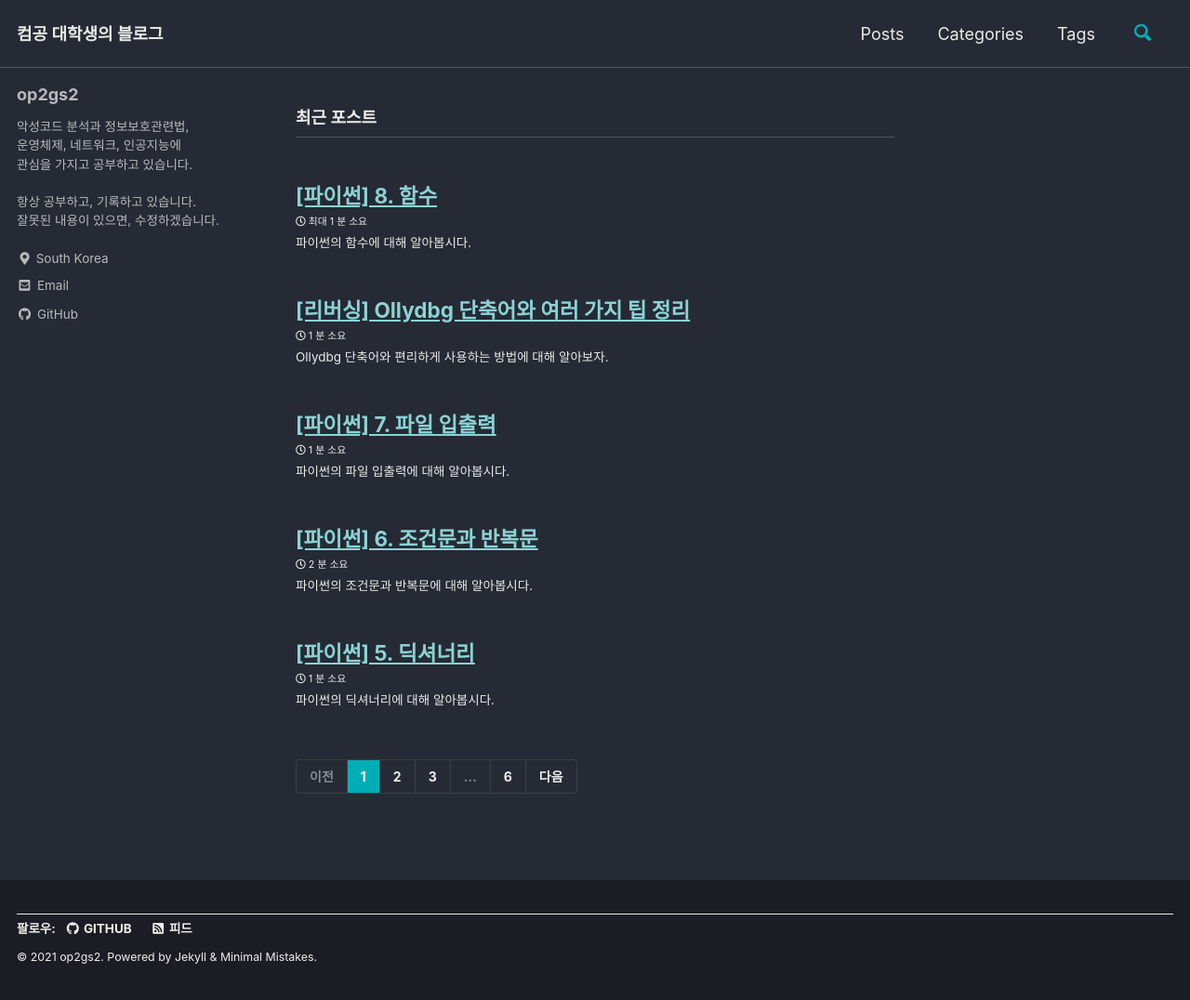
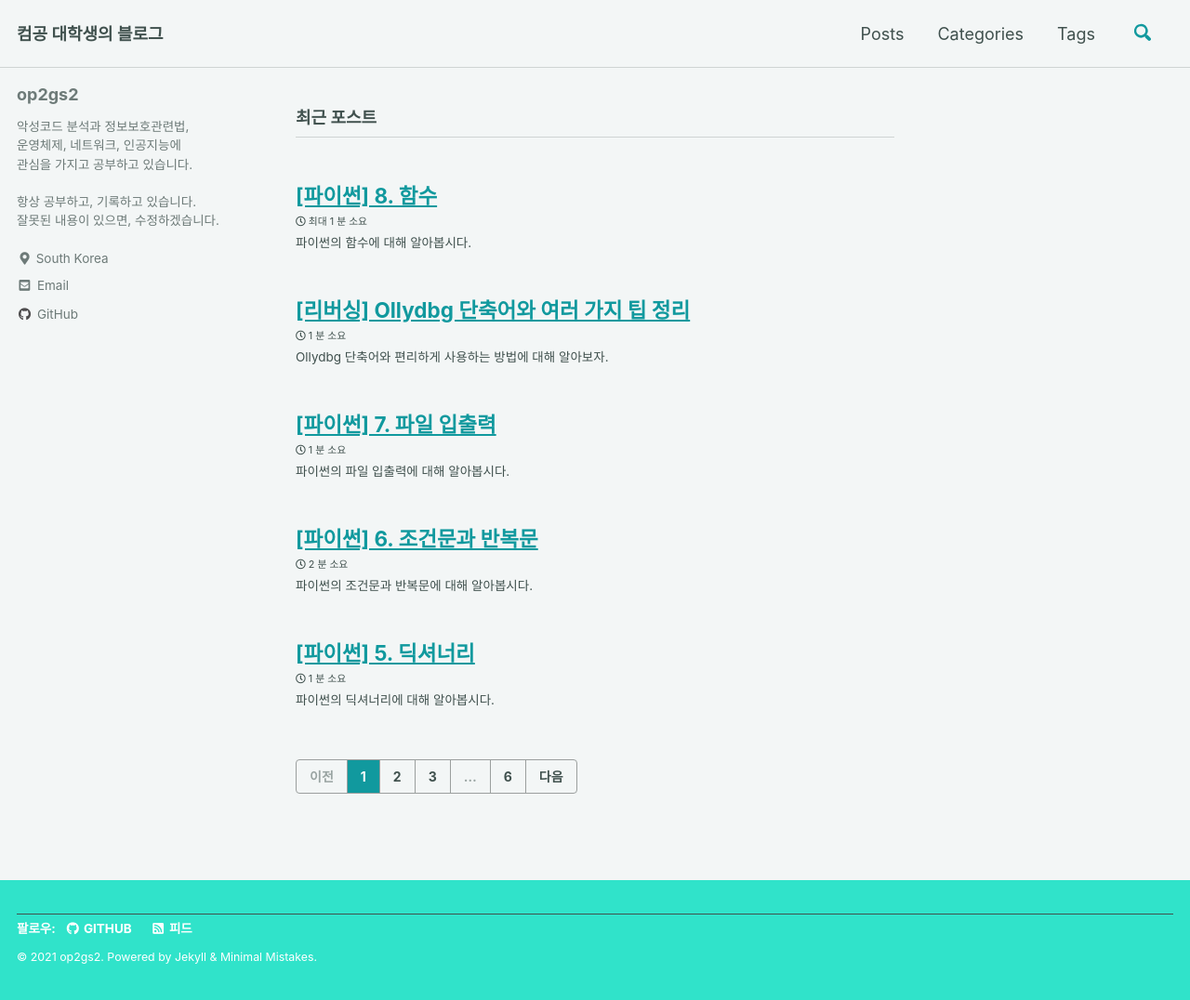
Before and after one commit to DongkilShin1/op2gs2.github.io, a Jekyll site: the page built from index.html, in a window 1280 px wide and 1076 px high. Shown: the whole window at 93% size. Built offline with Jekyll 4.4.1, drawn with Linux system fonts in a browser that asks for light colours; cached includes are drawn as plain includes; the list of posts is cut into pages by our own code.

Commit message:
Update _config.yml

```diff
--- a/_config.yml
+++ b/_config.yml
@@ -12,7 +12,7 @@
 
 # theme                  : "minimal-mistakes-jekyll"
 # remote_theme           : "mmistakes/minimal-mistakes"
-minimal_mistakes_skin    : "dark" # "air", "aqua", "contrast", "dark", "dirt", "neon", "mint", "plum", "sunrise"
+minimal_mistakes_skin    : "mint" # "dark", "air", "aqua", "contrast", "dark", "dirt", "neon", "mint", "plum", "sunrise"
 
 # Site Settings
 locale                   : "ko-KR"
```
